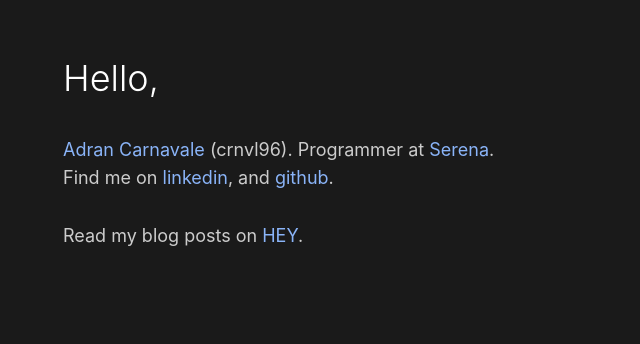
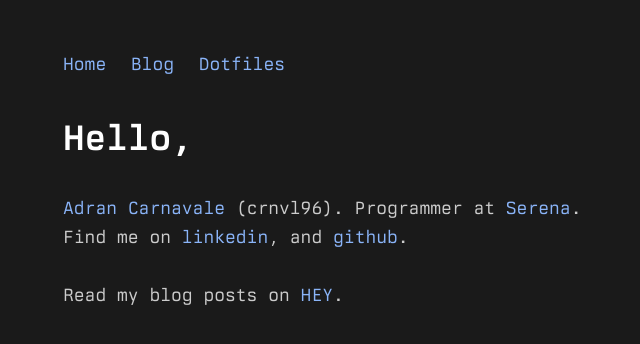
Before and after one commit to crnvl96/crnvl96.github.io, a Jekyll site: the page built from index.md, in a window 1280 px wide. Shown: the top 344 px of the page, without its empty margins (227-867 px from the left). Built offline with Jekyll 4.4.1, drawn with Linux system fonts in a browser that asks for light colours.

Commit message:
basic enhancement

```diff
--- /dev/null
+++ b/_includes/navigation.html
@@ -0,0 +1,5 @@
+<nav>
+	<a href="{{ "/" | relative_url }}">Home</a>
+	<a href="{{ "/blog" | relative_url }}">Blog</a>
+	<a href="{{ "/dotfiles" | relative_url }}">Dotfiles</a>
+</nav>
--- a/_layouts/default.html
+++ b/_layouts/default.html
@@ -1,74 +1,15 @@
 <!doctype html>
-<html>
+
+<html lang="en">
   <head>
     <meta charset="utf-8" />
-    <title>crnvl96.dev</title>
-    <style>
-      body {
-        background-color: #1a1a1a;
-        color: #e0e0e0;
-        font-family:
-          -apple-system, BlinkMacSystemFont, "Segoe UI", Roboto, Oxygen-Sans,
-          Ubuntu, Cantarell, "Helvetica Neue", sans-serif;
-        max-width: 700px;
-        margin: 50px auto 0 auto;
-        padding: 0 20px;
-        line-height: 1.6;
-      }
-
-      h1 {
-        font-size: 36px;
-        font-weight: 300;
-        color: #ffffff;
-        margin: 0 0 28px 0;
-      }
-
-      h2 a {
-        text-decoration: none;
-        color: #cccccc;
-      }
-
-      p {
-        font-size: 18px;
-        color: #cccccc;
-      }
-
-      li {
-        list-style-type: none;
-        line-height: 150%;
-        margin-bottom: 10px;
-      }
-
-      a:link,
-      a:visited {
-        color: #8ab4f8;
-        text-decoration: none;
-        transition: color 0.2s ease;
-      }
-
-      a:hover,
-      a:active {
-        color: #ffffff;
-        text-decoration: underline;
-      }
-    </style>
+    <title>{{ page.title | default: "crnvl96.dev" }}</title>
+    <link rel="stylesheet" href="{{ "/assets/css/style.css" | relative_url }}">
   </head>
-
   <body>
-    <h1>Hello,</h1>
-
-    <p>
-      <a href="mailto:adran.carnavale@hey.com">Adran Carnavale</a>
-      (crnvl96). Programmer at
-      <a href="https://energia.srna.co/">Serena</a>.
-      <br />
-      Find me on
-      <a href="https://www.linkedin.com/in/adrancarnavale/">linkedin</a>, and
-      <a href="http://github.com/crnvl96">github</a>.
-      <br />
-      <br />
-      Read my blog posts on
-      <a href="https://world.hey.com/adran">HEY</a>.
-    </p>
+    {% include navigation.html %}
+    <main>
+      {{ content }}
+    </main>
   </body>
 </html>
--- /dev/null
+++ b/assets/css/style.scss
@@ -0,0 +1,108 @@
+---
+---
+
+@font-face {
+  font-family: "Berkeley Mono";
+  src: url("../fonts/Berkeley Mono/BerkeleyMono-Regular.ttf") format("truetype");
+  font-weight: normal;
+  font-style: normal;
+}
+
+@font-face {
+  font-family: "Berkeley Mono";
+  src: url("../fonts/Berkeley Mono/BerkeleyMono-Bold.ttf") format("truetype");
+  font-weight: bold;
+  font-style: normal;
+}
+
+@font-face {
+  font-family: "Berkeley Mono";
+  src: url("../fonts/Berkeley Mono/BerkeleyMono-Oblique.ttf") format("truetype");
+  font-weight: normal;
+  font-style: italic;
+}
+
+@font-face {
+  font-family: "Berkeley Mono";
+  src: url("../fonts/Berkeley Mono/BerkeleyMono-Bold-Oblique.ttf") format("truetype");
+  font-weight: bold;
+  font-style: italic;
+}
+
+body {
+  background-color: #1a1a1a;
+  color: #e0e0e0;
+  font-family: "Berkeley Mono",
+    -apple-system, BlinkMacSystemFont, "Segoe UI", Roboto, Oxygen-Sans,
+    Ubuntu, Cantarell, "Helvetica Neue", sans-serif;
+  max-width: 700px;
+  margin: 50px auto 0 auto;
+  padding: 0 20px;
+  line-height: 1.6;
+}
+
+h1, strong, b {
+  font-weight: bold;
+}
+
+em, i {
+  font-style: italic;
+}
+
+h1 {
+  font-size: 36px;
+  color: #ffffff;
+  margin: 0 0 28px 0;
+}
+
+h2 a {
+  text-decoration: none;
+  color: #cccccc;
+}
+
+p {
+  font-size: 18px;
+  color: #cccccc;
+}
+
+li {
+  list-style-type: none;
+  line-height: 150%;
+  margin-bottom: 10px;
+}
+
+a:link,
+a:visited {
+  color: #8ab4f8;
+  text-decoration: none;
+  transition: color 0.2s ease;
+}
+
+a:hover,
+a:active {
+  color: #ffffff;
+  text-decoration: underline;
+}
+
+nav {
+  margin-bottom: 30px;
+}
+
+nav a {
+  margin-right: 15px;
+  font-size: 18px;
+}
+
+.post-list {
+  padding: 0;
+  margin: 0;
+}
+
+.post-meta {
+  font-size: 14px;
+  color: #a0a0a0;
+}
+
+.post-link {
+  font-size: 24px;
+}
--- a/index.md
+++ b/index.md
@@ -1,3 +1,20 @@
 ---
 layout: default
+title: Home
 ---
+
+<h1>Hello,</h1>
+
+<p>
+  <a href="mailto:adran.carnavale@hey.com">Adran Carnavale</a>
+  (crnvl96). Programmer at
+  <a href="https://energia.srna.co/">Serena</a>.
+  <br />
+  Find me on
+  <a href="https://www.linkedin.com/in/adrancarnavale/">linkedin</a>, and
+  <a href="http://github.com/crnvl96">github</a>.
+  <br />
+  <br />
+  Read my blog posts on
+  <a href="https://world.hey.com/adran">HEY</a>.
+</p>
```
Also changed, not shown: _layouts/post.html (added, +13 -0 lines), _posts/2025-01-01-my-post.md (added, +7 -0 lines), blog.md (added, +17 -0 lines), assets/fonts/Berkeley Mono/BerkeleyMono-Bold-Oblique.ttf (added), assets/fonts/Berkeley Mono/BerkeleyMono-Bold.ttf (added), assets/fonts/Berkeley Mono/BerkeleyMono-Oblique.ttf (added), assets/fonts/Berkeley Mono/BerkeleyMono-Regular.ttf (added).
